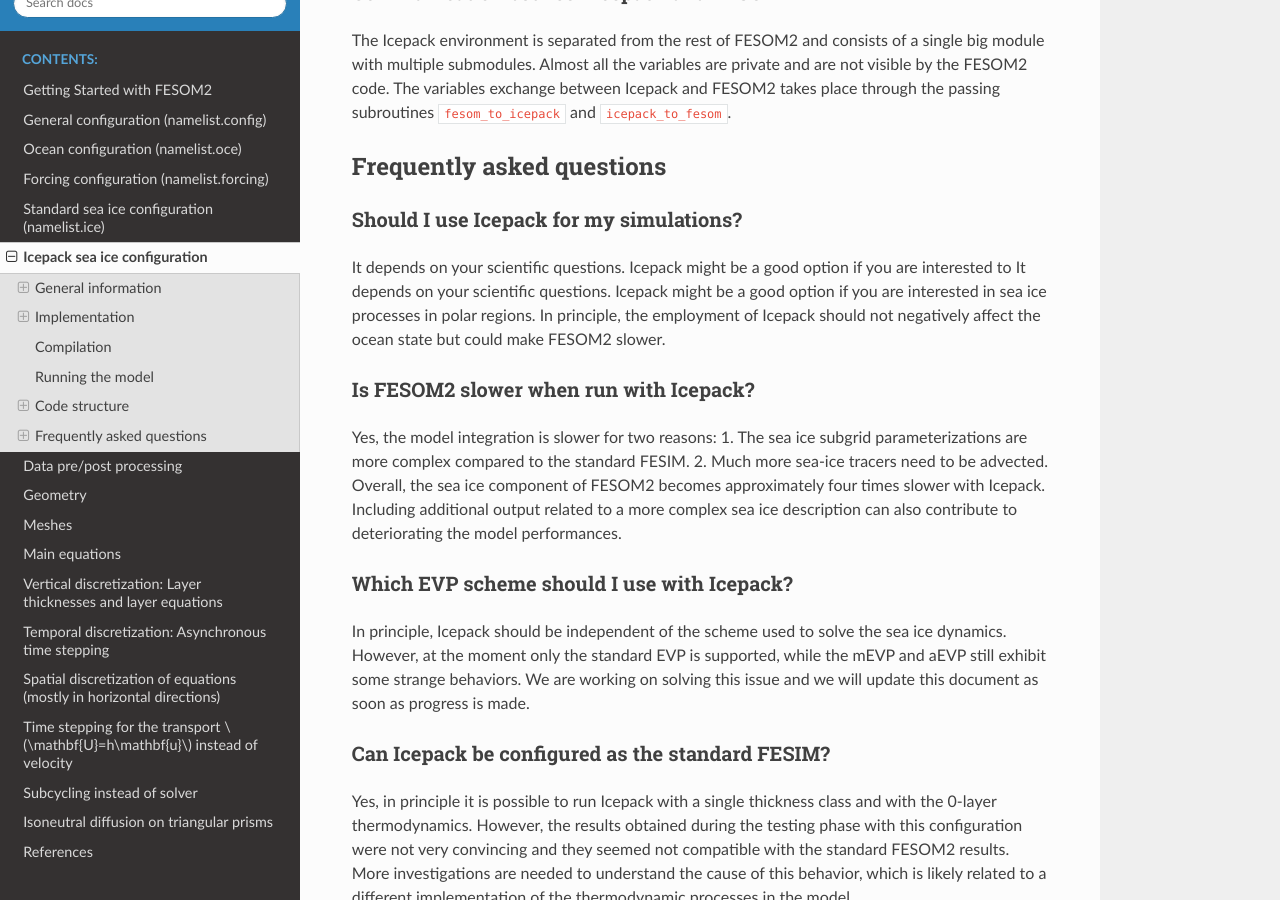
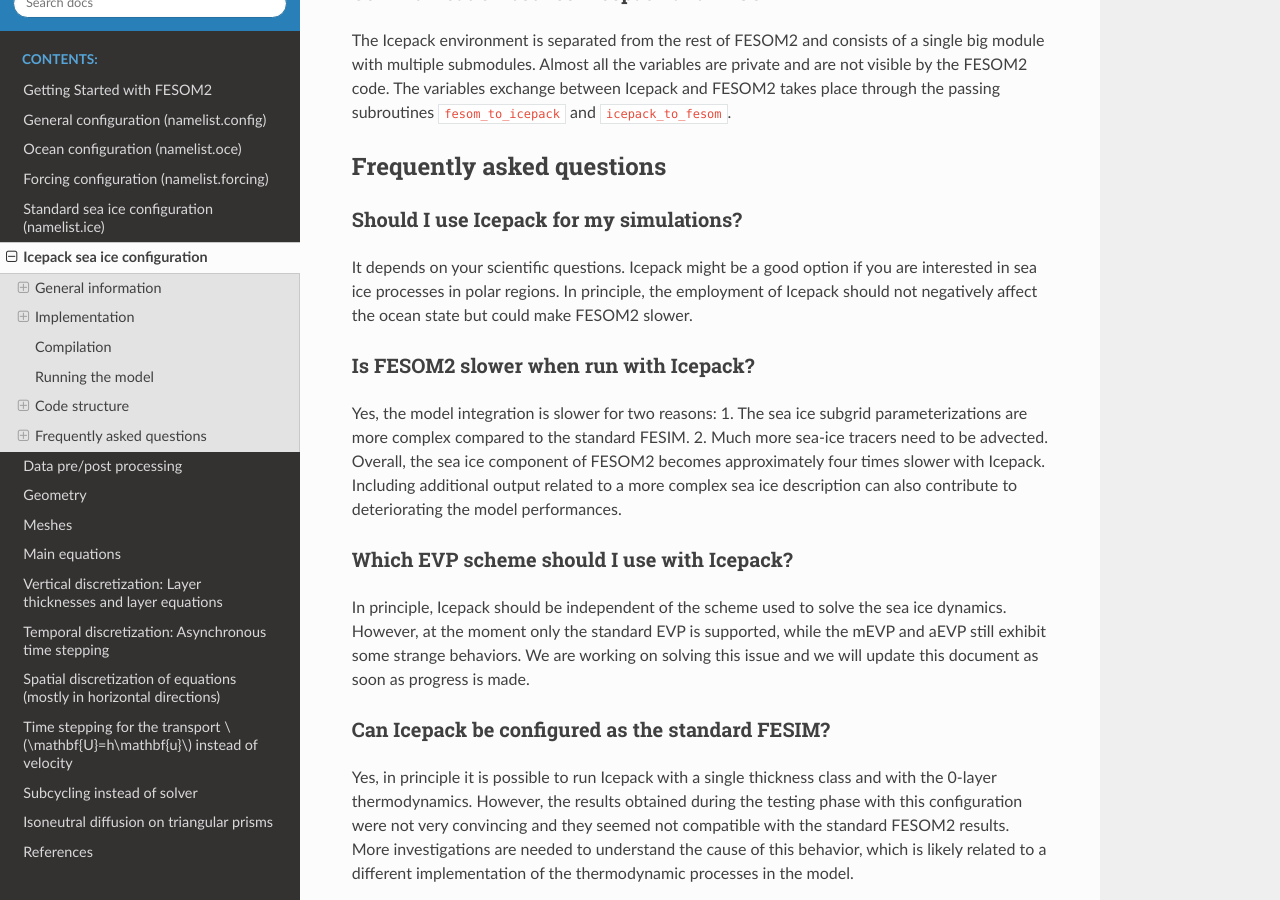
Before and after one commit to FESOM/fesom2_doc, a Sphinx documentation site: the page built from doc/icepack_in_fesom.rst, in a window 1280 px wide and 900 px high, scrolled down 5207 px. Built offline with Sphinx 7.4.7 and the Read the Docs theme 2.0.0, drawn with Linux system fonts in a browser that asks for light colours.

Commit message:
Correct wrong FAQ

```diff
--- a/doc/icepack_in_fesom.rst
+++ b/doc/icepack_in_fesom.rst
@@ -133,7 +133,7 @@ Frequently asked questions
 Should I use Icepack for my simulations?
 """"""""""""""""""""""""""""""""""""""""
 
-It depends on your scientific questions. Icepack might be a good option if you are interested to It depends on your scientific questions. Icepack might be a good option if you are interested in sea ice processes in polar regions. In principle, the employment of Icepack should not negatively affect the ocean state but could make FESOM2 slower.
+It depends on your scientific questions. Icepack might be a good option if you are interested in sea ice processes in polar regions. In principle, the employment of Icepack should not negatively affect the ocean state but could make FESOM2 slower.
 
 Is FESOM2 slower when run with Icepack?
 """""""""""""""""""""""""""""""""""""""
```
